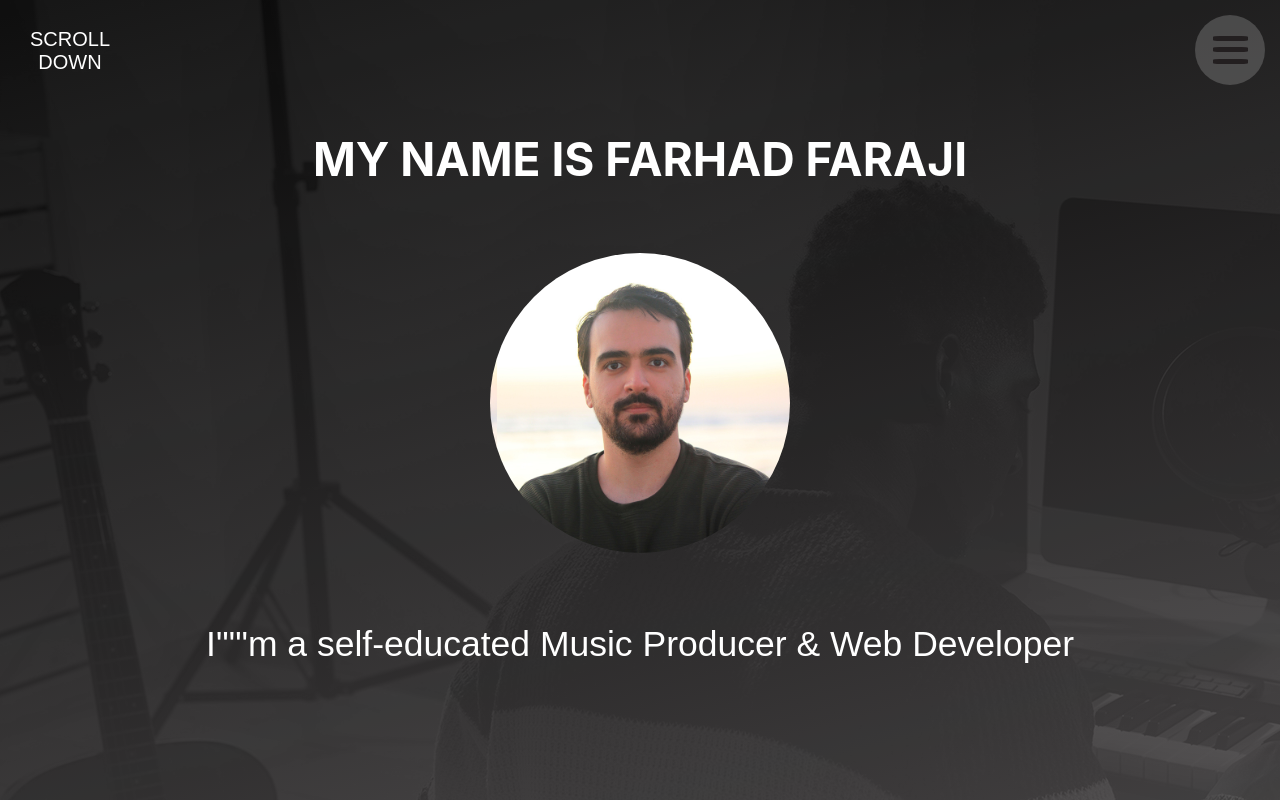
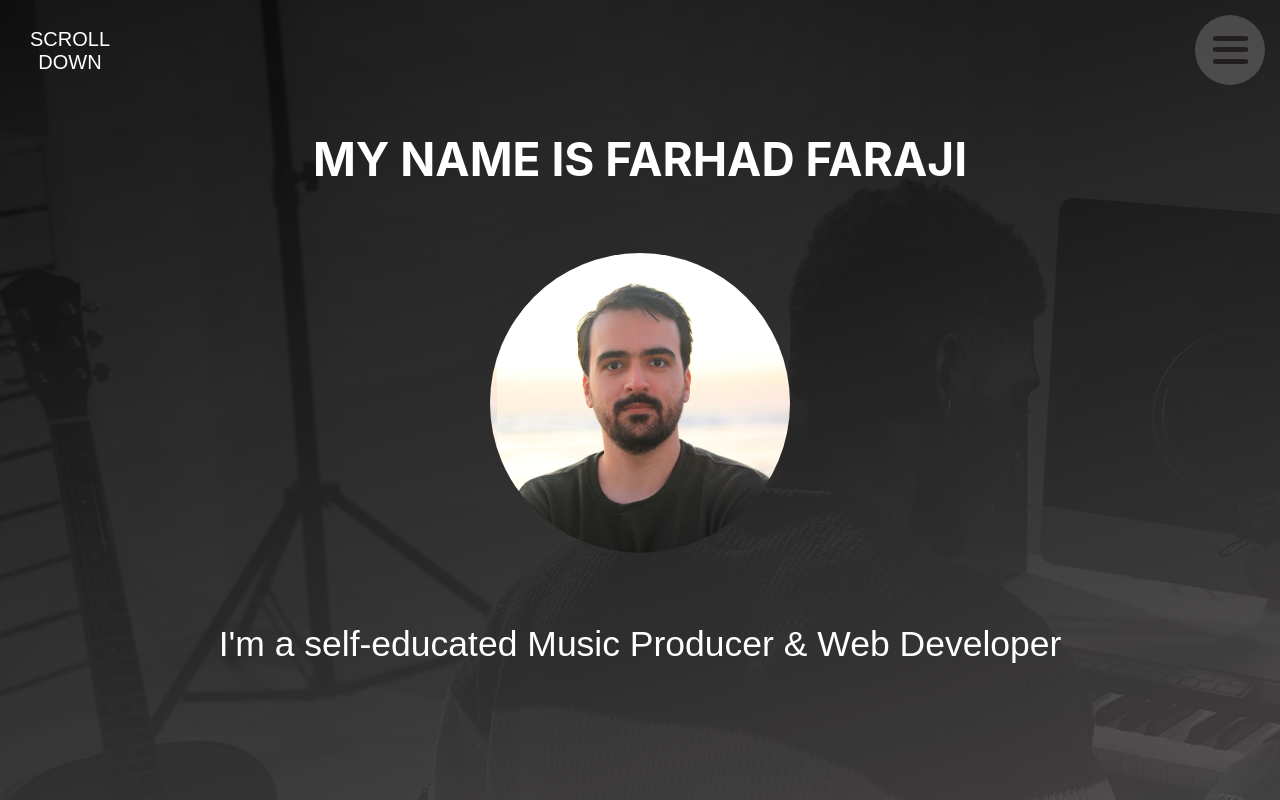
Before and after one commit to farhadham/my-first-website, a Next.js app: page /about in a window 1280 px wide. Shown: the top 800 px of the page. Built offline with nearby package versions, Linux system fonts and the light colour scheme; a web font is replaced by a local one.

Commit message:
finished

```diff
--- a/components/about-page/i-am/i-am.js
+++ b/components/about-page/i-am/i-am.js
@@ -60,7 +60,7 @@ function IAM() {
           variants={h3Variant}
         ></motion.div>
         <motion.h2 initial="hidden" animate="visible" variants={h2Variant}>
-          I&quot;'&quot;m a self-educated Music Producer & Web Developer
+          I&apos;m a self-educated Music Producer & Web Developer
         </motion.h2>
       </motion.div>
       <motion.div
--- a/components/about-page/web/web.js
+++ b/components/about-page/web/web.js
@@ -42,7 +42,7 @@ function Web() {
         </motion.h2>
         <motion.p style={{ opacity: opacity3, x: x1 }}>
           I started learning HTML, CSS, and JS and then transitioned to React.
-          This is my first personal website which I&quot;'&quot;ve designed from
+          This is my first personal website which I&apos;ve designed from
           scratch. Coding is my favorite hobby and primary goal in my career.
         </motion.p>
       </motion.div>
```
